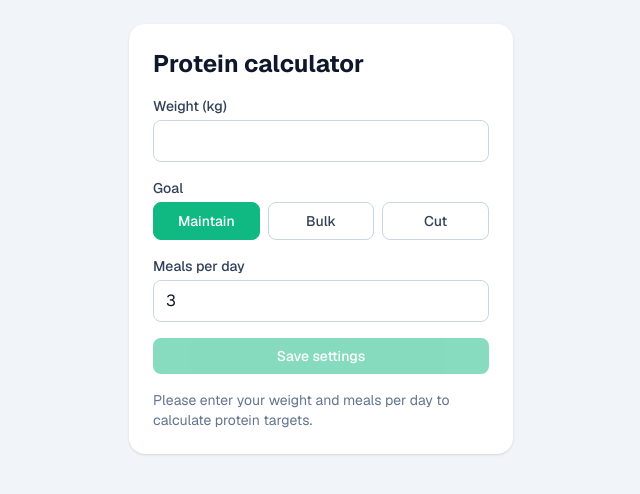
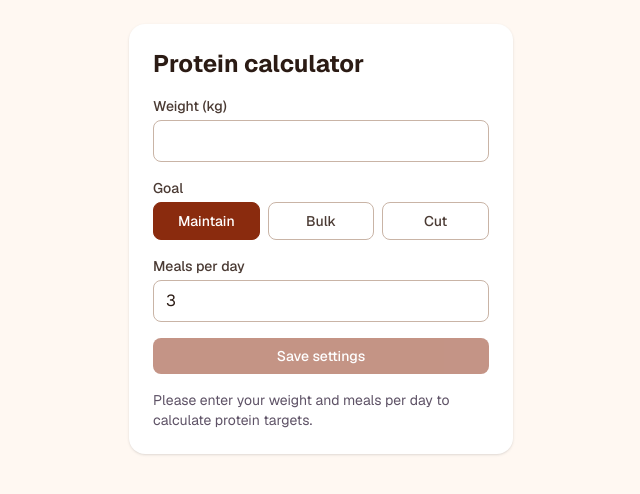
Before and after one commit to F-05/protein-tracker, a Next.js app: page / in a window 1280 px wide. Shown: the top 494 px of the page, without its empty margins (319-959 px from the left). Built offline with nearby package versions, Linux system fonts and the light colour scheme; no server answers; the database is empty.

Commit message:
style: update the color palette and the components

```diff
--- a/app/globals.css
+++ b/app/globals.css
@@ -13,9 +13,23 @@
 }
 
 @theme {
-  --color-brand-50: #ecfdf5;
-  --color-brand-500: #10b981;
-  --color-brand-700: #047857;
+  /* Brand */
+  --color-brand-50: #FFD3AC;
+  --color-brand-500: #E35336;
+  --color-brand-700: #8A2B0E;
+  --color-brand-900: #6B210B;
+
+  /* Secondary */
+  --color-lavender-500: #9988A1;
+  --color-lavender-700: #5E5266;
+
+  /* Warm neutrals */
+  --color-sand-50: #FFF8F2;
+  --color-sand-100: #FBE6D4;
+  --color-sand-200: #EFE1D6;
+  --color-sand-400: #C9B4A6;
+  --color-ink-700: #4A3A33;
+  --color-ink-900: #2B1B14;
 }
 
 body {
--- a/app/page.tsx
+++ b/app/page.tsx
@@ -15,10 +15,10 @@ const GOALS: { value: Goal; label: string }[] = [
   { value: "cut", label: "Cut" },
 ];
 
-const labelClasses = "text-sm font-medium text-slate-700";
+const labelClasses = "text-sm font-medium text-ink-700";
 
 const fieldClasses =
-"rounded-lg border border-slate-300 bg-white px-3 py-2 text-slate-900 transition-colors duration-200 focus:border-brand-500 focus:outline-none focus:ring-2 focus:ring-brand-500";
+"rounded-lg border border-sand-400 bg-white px-3 py-2 text-ink-900 transition-colors duration-200 focus:border-brand-500 focus:outline-none focus:ring-2 focus:ring-brand-500";
 
 export default function Home() {
   const [weight, setWeight] = useState("");
@@ -103,10 +103,10 @@ export default function Home() {
   }
 
   return (
-    <div className="min-h-screen bg-slate-100 p-6">
+    <div className="min-h-screen bg-sand-50 p-6">
       <main className="mx-auto flex max-w-4xl flex-col gap-4 md:flex-row md:items-start md:justify-center">
         <div className="flex w-full flex-col gap-4 rounded-2xl bg-white p-6 shadow-sm md:w-96 md:shrink-0">
-          <h1 className="text-2xl font-bold text-slate-900">Protein calculator</h1>
+          <h1 className="text-2xl font-bold text-ink-900">Protein calculator</h1>
           <label className="flex flex-col gap-1">
             <span className={labelClasses}> Weight (kg)</span>
             <input
@@ -139,8 +139,8 @@ export default function Home() {
                     aria-pressed={isSelected}
                     className={`rounded-lg border px-3 py-2 text-sm font-medium transition-colors duration-200 active:scale-95 ${
                       isSelected
-                        ? "border-brand-500 bg-brand-500 text-white"
-                        : "border-slate-300 bg-white text-slate-700 hover:bg-slate-50"
+                        ? "border-brand-700 bg-brand-700 text-white"
+                        : "border-sand-400 bg-white text-ink-700 hover:bg-slate-50"
                     }`}
                   >
                     {option.label}
@@ -169,7 +169,7 @@ export default function Home() {
             type="button"
             onClick={handleSave}
             disabled={!canSave || saveStatus === "saving"}
-            className="rounded-lg bg-brand-500 px-3 py-2 text-sm font-medium text-white transition-colors duration-200 hover:bg-brand-700 disabled:cursor-not-allowed disabled:opacity-50"
+            className="rounded-lg bg-brand-700 px-3 py-2 text-sm font-medium text-white transition-colors duration-200 hover:bg-brand-900 disabled:cursor-not-allowed disabled:opacity-50"
           >
             {saveStatus === "saving" ? "Saving..." : "Save settings"}
           </button>
@@ -184,16 +184,16 @@ export default function Home() {
           {dailyProtein !== null && proteinPerMeal !== null ? (
             <div className="grid grid-cols-2 gap-4">
               <div className="rounded-xl bg-brand-50 p-4">
-                <p className="text-sm text-slate-500">Daily Protein Target</p>
+                <p className="text-sm text-lavender-700">Daily Protein Target</p>
                 <p className="text-3xl font-bold text-brand-700">{dailyProtein} g</p>
               </div>
               <div className="rounded-xl bg-brand-50 p-4">
-                <p className="text-sm text-slate-500">Protein per Meal</p>
+                <p className="text-sm text-lavender-700">Protein per Meal</p>
                 <p className="text-3xl font-bold text-brand-700">{proteinPerMeal} g</p>
               </div>
             </div>
           ) : (
-            <p className="text-sm text-slate-500">
+            <p className="text-sm text-lavender-700">
               Please enter your weight and meals per day to calculate protein targets.
             </p>
           )}
--- a/components/PortionList.tsx
+++ b/components/PortionList.tsx
@@ -21,10 +21,10 @@ export default function PortionList({ proteinPerMeal, onLog }: PortionListProps)
 
     return (
         <section className="flex flex-col gap-2">
-            <h2 className="text-lg font-semibold text-slate-900">
+            <h2 className="text-lg font-semibold text-ink-900">
                 To get {proteinPerMeal} g of protein in one meal, you can eat:
             </h2>
-            <p className="text-sm text-slate-500">
+            <p className="text-sm text-lavender-700">
                 Tap Add to log after eating a portion to count it towards your protein intake today.
             </p>
             <ul className="flex flex-col">
@@ -33,18 +33,18 @@ export default function PortionList({ proteinPerMeal, onLog }: PortionListProps)
                     const foods = FOODS.filter((food) => food.category === category.value);
 
                     return (
-                        <li key={category.value} className="border-b border-slate-200 last:border-b-0">
+                        <li key={category.value} className="border-b border-sand-200 last:border-b-0">
                             <button
                                 type="button"
                                 onClick={() => setOpenCategory(isOpen ? null : category.value)}
                                 aria-expanded={isOpen}
                                 className="flex w-full items-center justify-between py-3 text-left"
                             >
-                                <span className="text-sm font-semibold text-slate-900">
+                                <span className="text-sm font-semibold text-ink-900">
                                     {category.label}
                                 </span>
                                 <span
-                                    className={`text-slate-500 transition-transform duration-200 ${
+                                    className={`text-lavender-700 transition-transform duration-200 ${
                                         isOpen ? "rotate-180" : ""
                                     }`}
                                 >
@@ -60,17 +60,17 @@ export default function PortionList({ proteinPerMeal, onLog }: PortionListProps)
                                         return (
                                             <li
                                                 key={food.id}
-                                                className="flex items-center justify-between gap-3 border-b border-slate-200 py-2 text-sm last:border-b-0"
+                                                className="flex items-center justify-between gap-3 border-b border-sand-200 py-2 text-sm last:border-b-0"
                                             >
-                                                <span className="text-slate-700">{food.name}</span>
+                                                <span className="text-ink-700">{food.name}</span>
 
                                                 <div className="flex items-center gap-3">
-                                                    <span className="font-medium text-slate-900">about {gramsNeeded} g</span>
+                                                    <span className="font-medium text-ink-900">about {gramsNeeded} g</span>
                                                     <button
                                                         type="button"
                                                         onClick={() => onLog(food, gramsNeeded)}
                                                         aria-label={`Add ${gramsNeeded} g of ${food.name} to your meal log`}
-                                                        className="whitespace-nowrap rounded-md border border-brand-500 px-2 py-1 text-xs font-medium text-brand-700 transition-colors duration-200 hover:bg-brand-50"
+                                                        className="whitespace-nowrap rounded-md border border-brand-700 px-2 py-1 text-xs font-medium text-brand-700 transition-colors duration-200 hover:bg-brand-50"
                                                     >
                                                         + Add to log
                                                     </button>
@@ -84,7 +84,7 @@ export default function PortionList({ proteinPerMeal, onLog }: PortionListProps)
                     );
                 })}
             </ul>
-            <p className="text-xs text-slate-500">
+            <p className="text-xs text-lavender-700">
                 Note: Amounts are approximate values based on the protein content per 100 g of each food.
             </p>
         </section>
```
